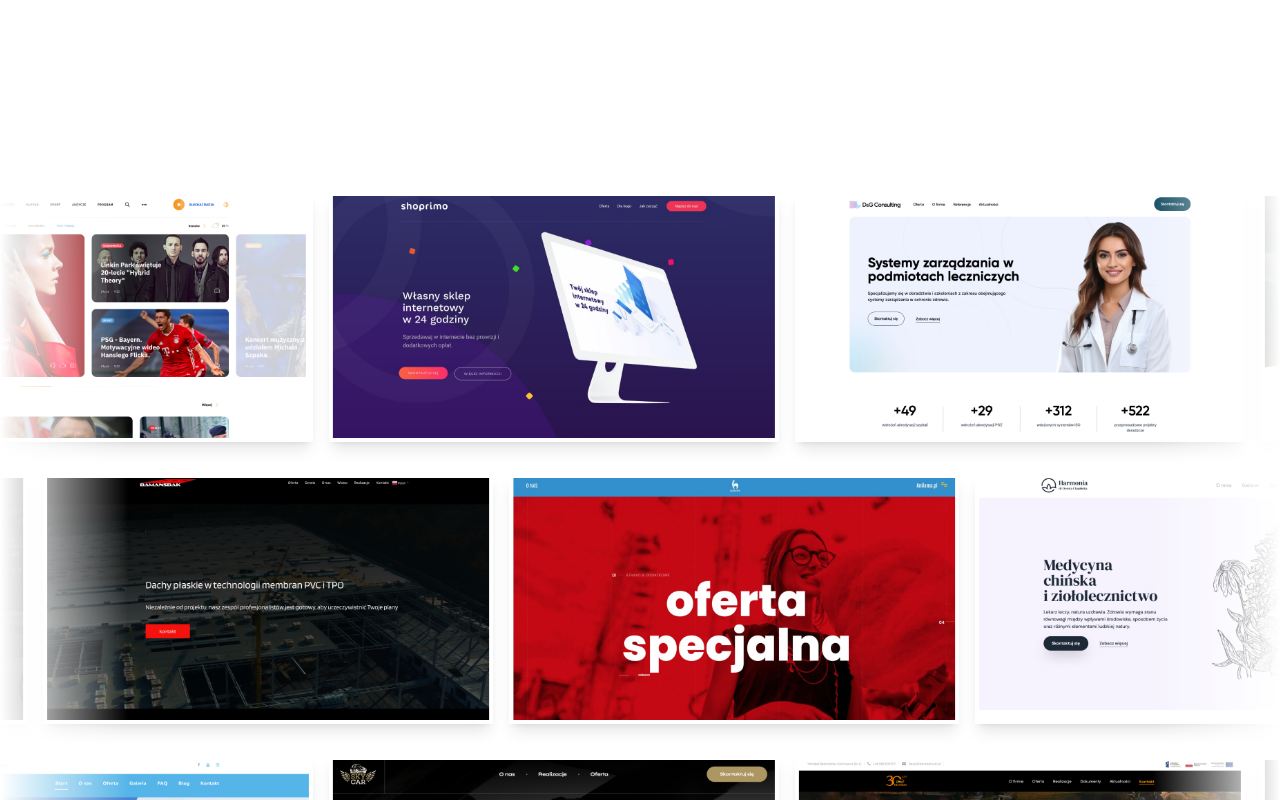
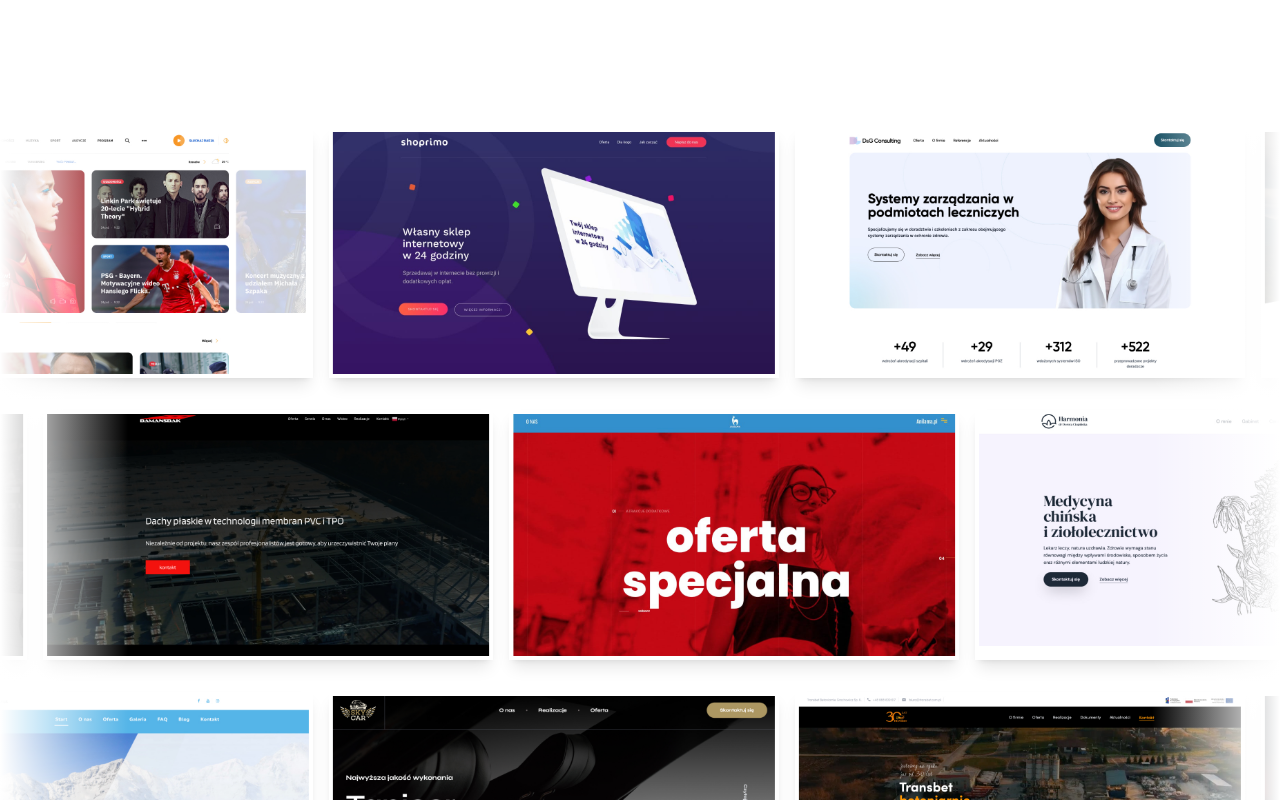
Before and after one commit to PGodzien/getpromo-nowa-strona, a Next.js app: page /strony-internetowe-bielsko-biala in a window 1280 px wide. Shown: the part 1280-2080 px from the top of the page. Built offline with nearby package versions, Linux system fonts and the light colour scheme; a web font is replaced by a local one.

Commit message:
Update carouselImage.tsx

```diff
--- a/components/carouselImage.tsx
+++ b/components/carouselImage.tsx
@@ -51,7 +51,7 @@ export default function InfiniteCarousel() {
 
     return (
         <div className="bg-white">
-            <div className="bg-white py-16 relative overflow-hidden">
+            <div className="bg-white relative overflow-hidden">
                 {/* Gradient overlay for the left side */}
                 <div className="hidden md:block absolute inset-y-0 left-0 w-32 bg-gradient-to-r from-white to-transparent z-10 pointer-events-none" />
 
```
